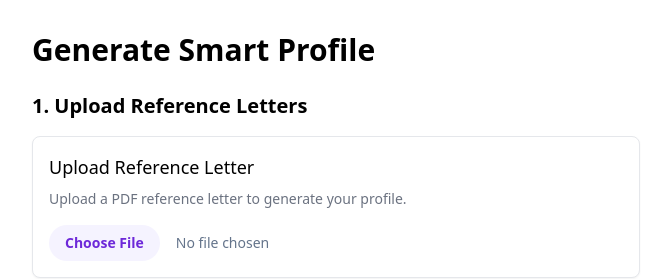
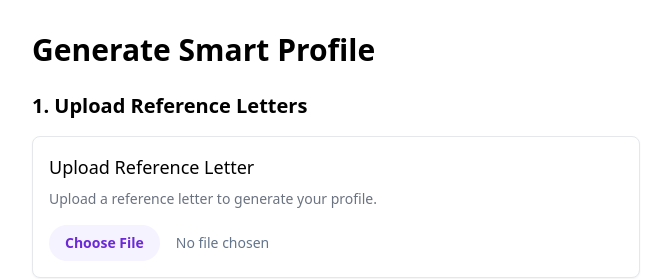
Before and after one commit to BjRo/credfolio, a Next.js app in the folder apps/frontend/: page /profile/generate in a window 1280 px wide. Shown: the top 279 px of the page, without its empty margins (304-975 px from the left). Built offline with nearby package versions, Linux system fonts and the light colour scheme; no server answers.

Commit message:
Allow md and txt file for upload

```diff
--- a/apps/frontend/components/profile/ReferenceLetterUpload.tsx
+++ b/apps/frontend/components/profile/ReferenceLetterUpload.tsx
@@ -7,7 +7,9 @@ import LoadingSpinner from "./LoadingSpinner";
 
 export default function ReferenceLetterUpload({
   onUploadComplete,
-}: { onUploadComplete?: () => void }) {
+}: {
+  onUploadComplete?: () => void;
+}) {
   const [uploading, setUploading] = useState(false);
   const [error, setError] = useState<string | null>(null);
   const [success, setSuccess] = useState<string | null>(null);
@@ -38,7 +40,7 @@ export default function ReferenceLetterUpload({
     <div className="p-4 border rounded-lg shadow-sm bg-white">
       <h3 className="text-lg font-medium mb-2">Upload Reference Letter</h3>
       <p className="text-sm text-gray-500 mb-4">
-				Upload a PDF reference letter to generate your profile.
+        Upload a reference letter to generate your profile.
       </p>
 
       <div className="flex items-center gap-4">
@@ -46,7 +48,7 @@ export default function ReferenceLetterUpload({
           <span className="sr-only">Choose file</span>
           <input
             type="file"
-						accept=".pdf"
+            accept=".md, .txt"
             onChange={handleFileChange}
             disabled={uploading}
             className="block w-full text-sm text-slate-500
```
Lines whose indentation alone changed are shown as unchanged.
